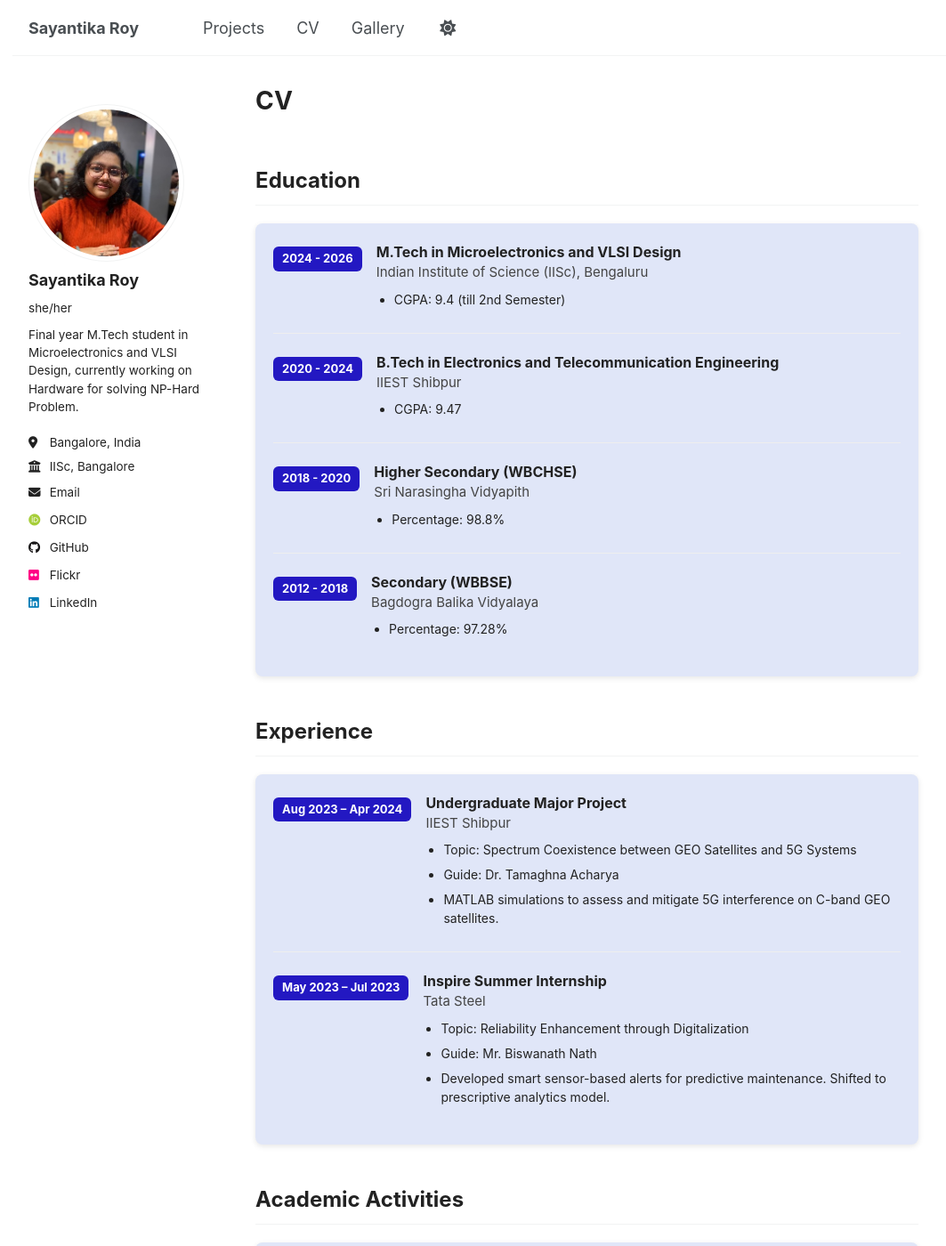
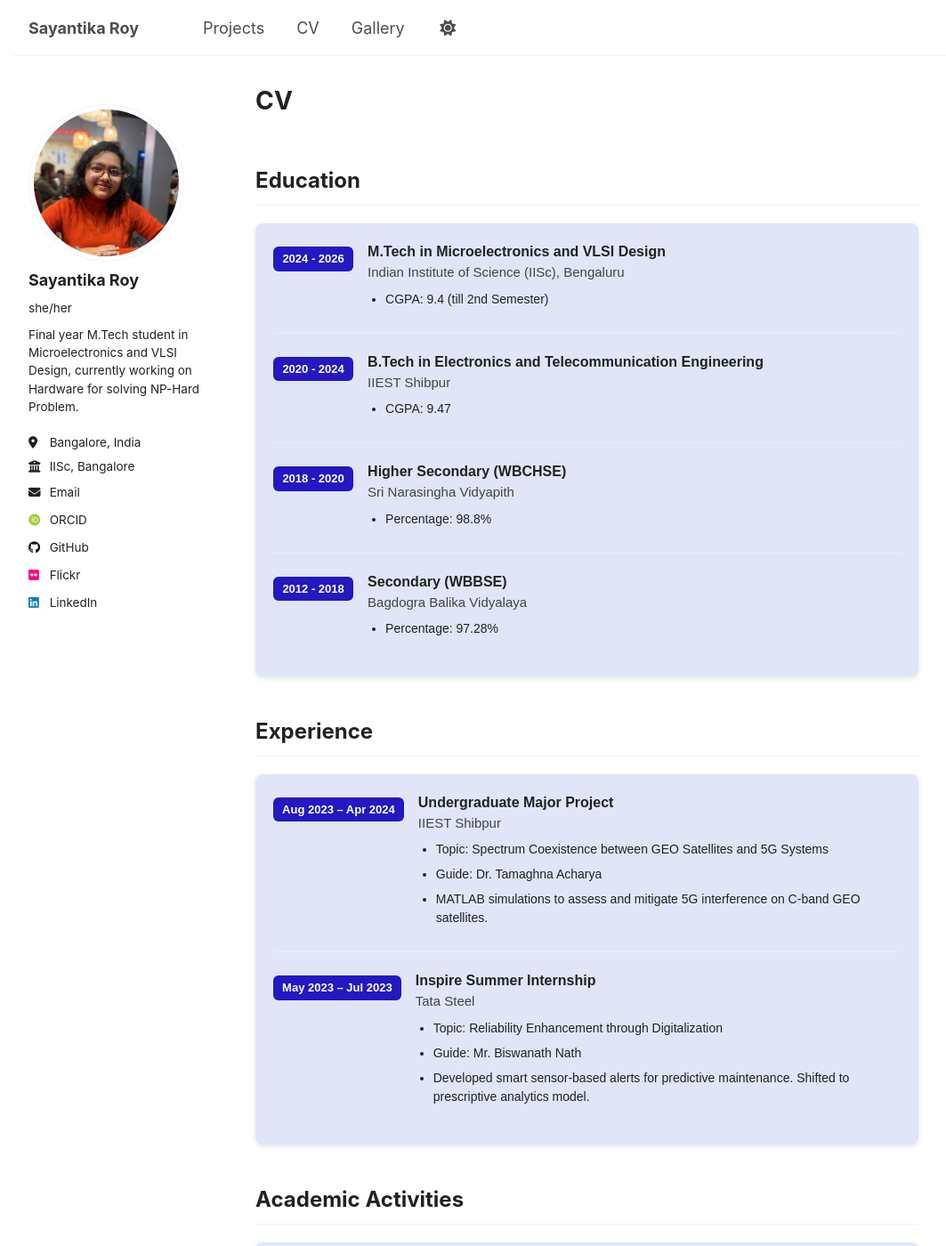
Before and after one commit to sayo-134/sayantika-roy.github.io, a Jekyll site: the page built from _pages/cv.html, in a window 1280 px wide and 1400 px high. Shown: the whole window at 89% size, without its empty margins (6-1069 px from the left). Built offline with Jekyll 4.4.1, drawn with Linux system fonts in a browser that asks for light colours; some web fonts are replaced.

Commit message:
updated cv.md

```diff
--- a/_pages/cv.html
+++ b/_pages/cv.html
@@ -26,7 +26,7 @@ redirect_from:
   <title>CV</title>
   <style>
     body {
-      /* font-family: 'Segoe UI'; */
+      font-family: sans-serif;
       background: #ffffff;
       padding: 20px;
       color: #222;
```
